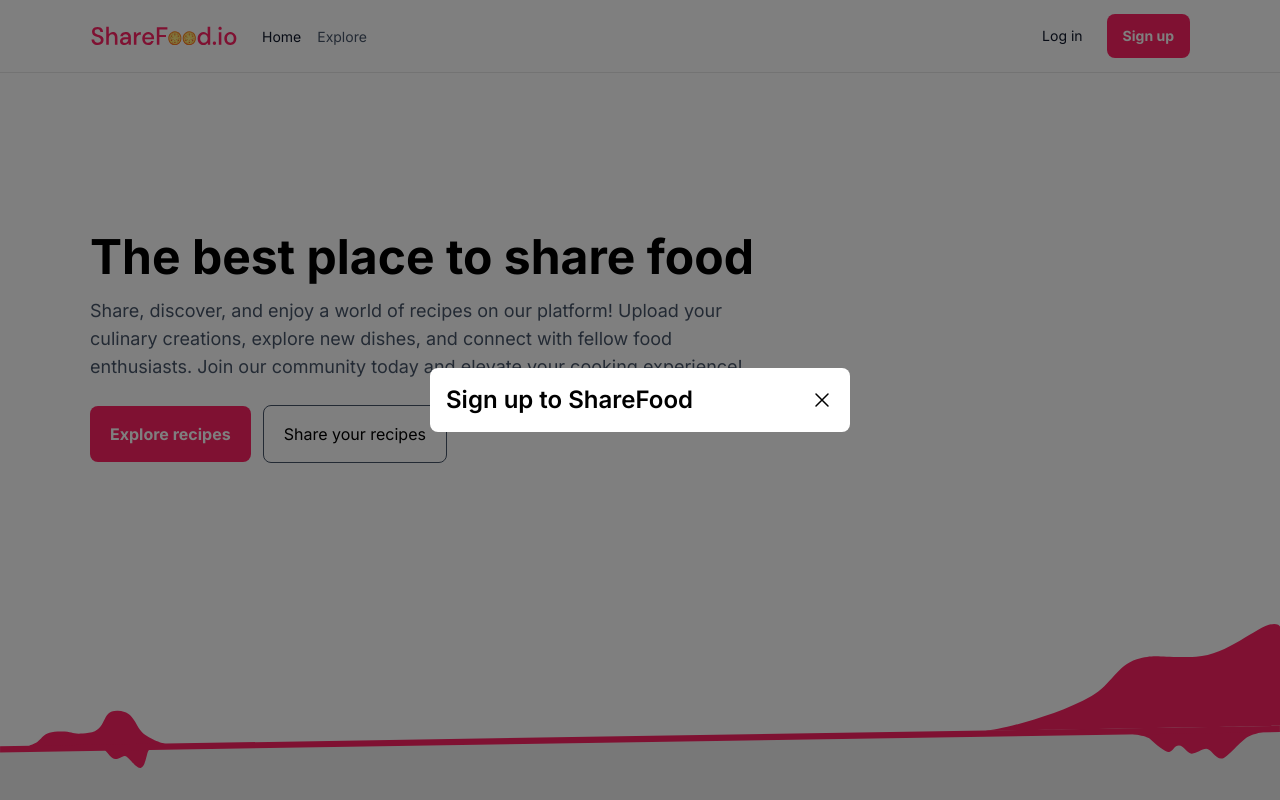
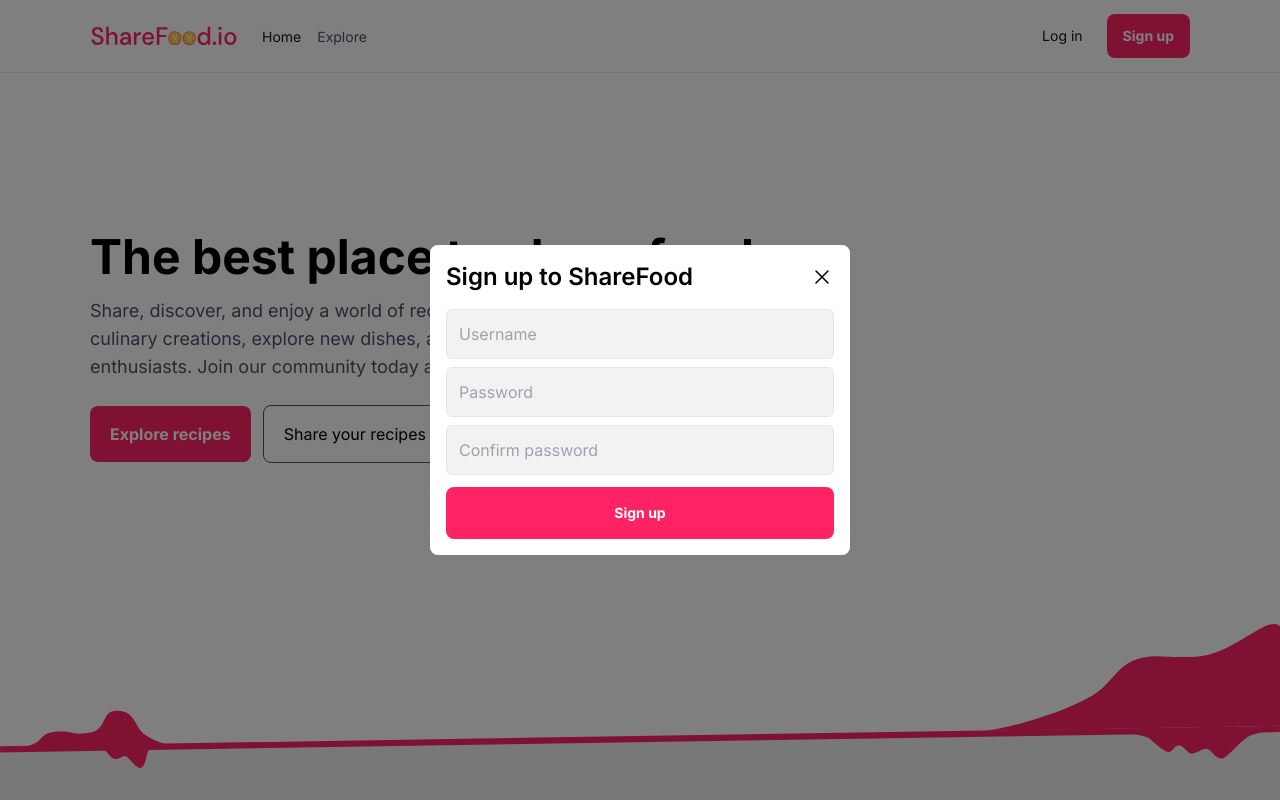
Before and after one commit to Poxie/sharefood, a Next.js app in the folder frontend/: page / in a window 1280 px wide. Both pictures are taken after a click on the button "Sign up". Shown: the top 800 px of the page. Built offline with nearby package versions, Linux system fonts and the light colour scheme.

Commit message:
Add form with inputs to sign up modal

```diff
--- a/frontend/messages/en.json
+++ b/frontend/messages/en.json
@@ -16,7 +16,13 @@
     "modal": {
         "close": "Close modal",
         "signup": {
-            "title": "Sign up to ShareFood"
+            "title": "Sign up to ShareFood",
+            "submit": "Sign up",
+            "placeholder": {
+                "username": "Username",
+                "password": "Password",
+                "confirmPassword": "Confirm password"
+            }
         }
     }
 }
--- a/frontend/modals/sign-up/index.tsx
+++ b/frontend/modals/sign-up/index.tsx
@@ -1,6 +1,8 @@
 import { useTranslations } from "next-intl";
 import Modal from "..";
 import ModalHeader from "../ModalHeader";
+import Input from "@/components/input";
+import Button from "@/components/button";
 
 export default function SignupModal() {
     const t = useTranslations('modal');
@@ -10,6 +12,26 @@ export default function SignupModal() {
             <ModalHeader>
                 {t('signup.title')}
             </ModalHeader>
+            <form
+                data-testid="signup-form"
+                className="p-4 pt-0 grid gap-2"
+            >
+                <Input
+                    placeholder={t('signup.placeholder.username')}
+                    className="bg-secondary text-base"
+                />
+                <Input
+                    placeholder={t('signup.placeholder.password')}
+                    className="bg-secondary text-base"
+                />
+                <Input
+                    placeholder={t('signup.placeholder.confirmPassword')}
+                    className="bg-secondary text-base"
+                />
+                <Button className="mt-1 py-4">
+                    {t('signup.submit')}
+                </Button>
+            </form>
         </Modal>
     )
 }
```
Also changed, not shown: 1 other file (tests, documents, lock files or other folders).
